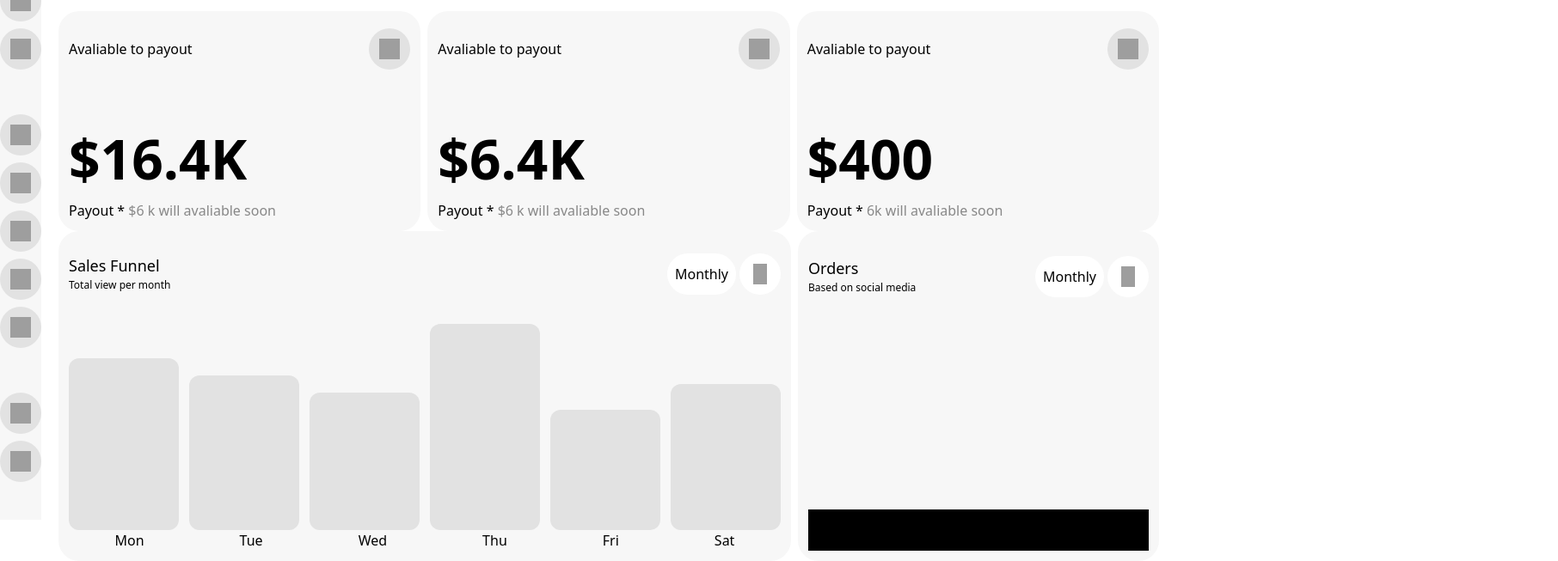
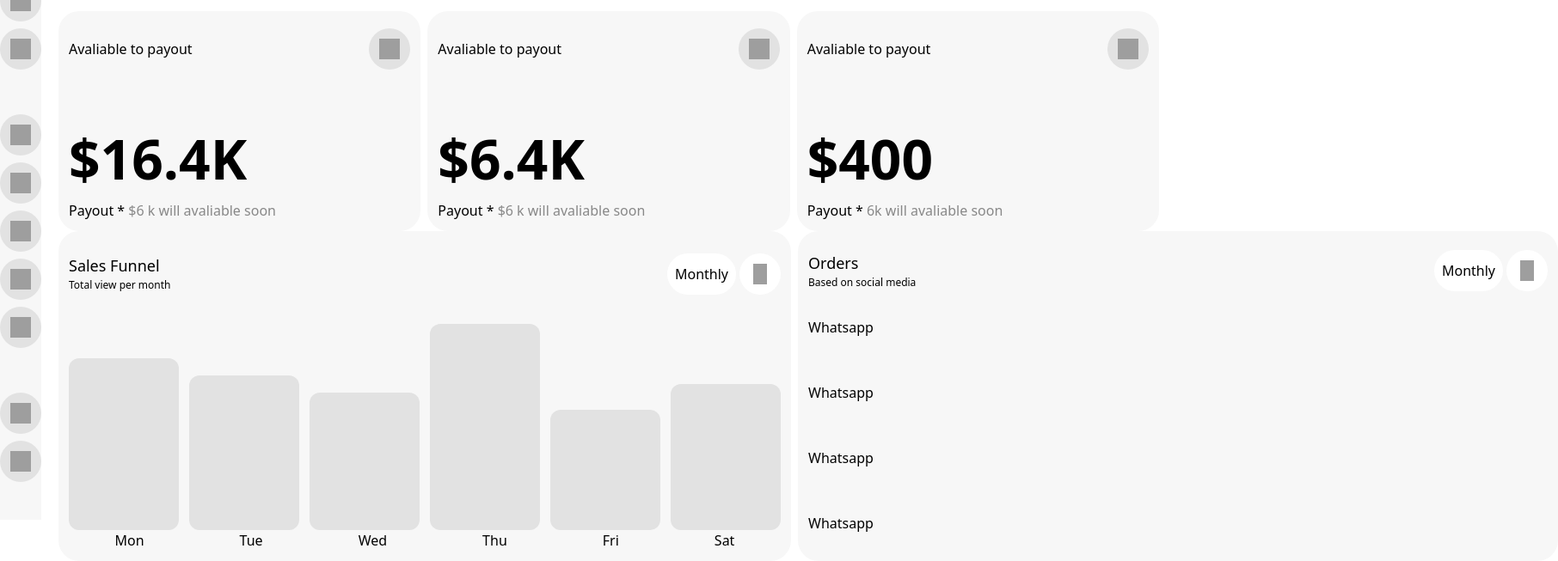
Before and after one commit to Manuelo69/ApredizajeFront, a React (Vite) app: page / in a window 1280 px wide. Shown: the part 195-848 px from the top of the page at 86% size, 1812 px wide, since content can reach past the window. Built offline with nearby package versions, Linux system fonts and the light colour scheme; grey boxes are pictures that could not be loaded.

Commit message:
tamaño ajustado

```diff
--- a/src/components/SocialOrders/SocialOrders.jsx
+++ b/src/components/SocialOrders/SocialOrders.jsx
@@ -19,7 +19,10 @@ const SocialOrders = ({ titulo, subtitulo }) => {
           </button>
         </div>
       </div>
-      <div className="flex flex-row justify-around w-full gap-3 h-96 items-end">
+      <div className="flex flex-col justify-around w-full gap-3 h-96 items-end">
+        <Media SocialMedia={"Whatsapp"} />
+        <Media SocialMedia={"Whatsapp"} />
+        <Media SocialMedia={"Whatsapp"} />
         <Media SocialMedia={"Whatsapp"} />
       </div>
     </div>
--- a/src/components/Ui/Media.jsx
+++ b/src/components/Ui/Media.jsx
@@ -1,7 +1,7 @@
 /* eslint-disable react/prop-types */
 const Media = ({ SocialMedia }) => {
   return (
-    <div className="flex flex-row bg-black h-12 w-full">
+    <div className="flex flex-row h-16 w-px-860 justify-between items-center">
       <div>{SocialMedia}</div>
       <div></div>
       <div></div>
--- a/tailwind.config.js
+++ b/tailwind.config.js
@@ -33,6 +33,7 @@ export default {
         "px-500": "500px",
         "px-600": "600px",
         "px-800": "800px",
+        "px-860": "860px",
         "px-900": "900px",
         "px-2000": "1750px",
       },
```
